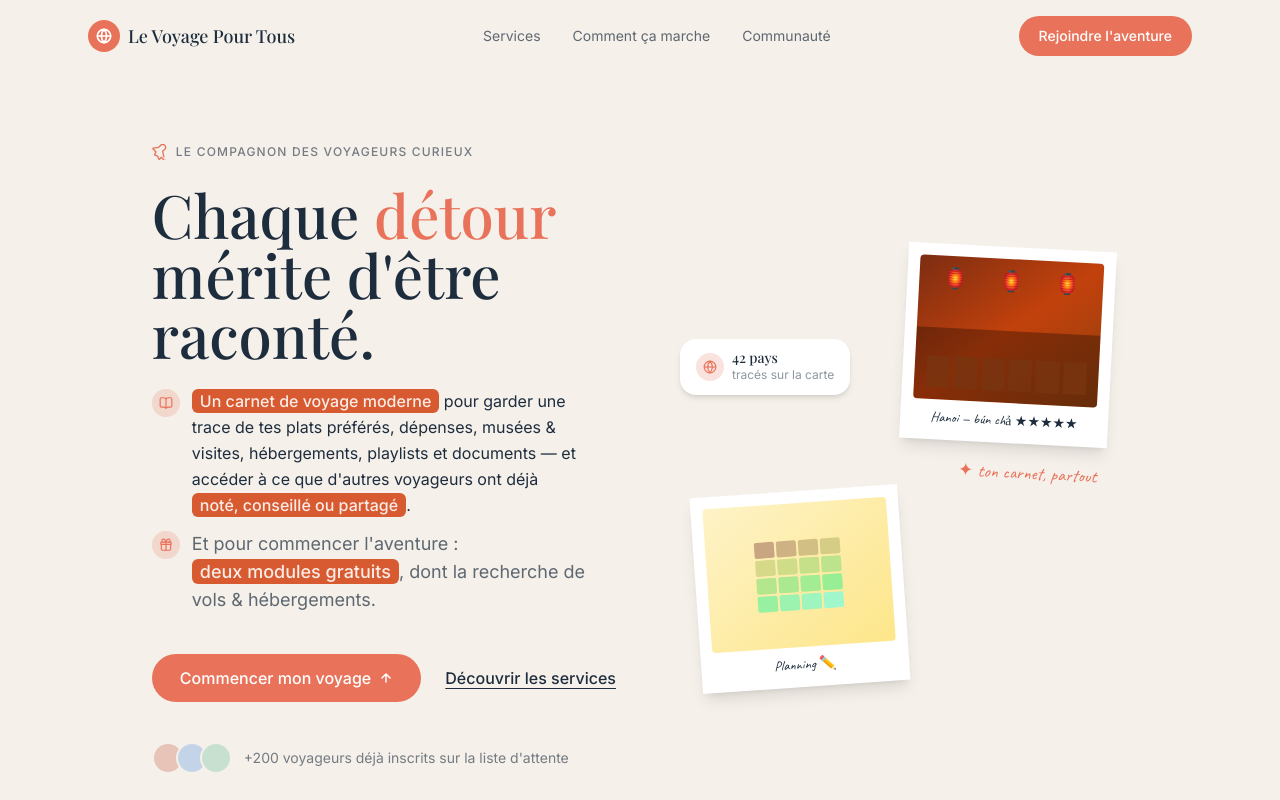
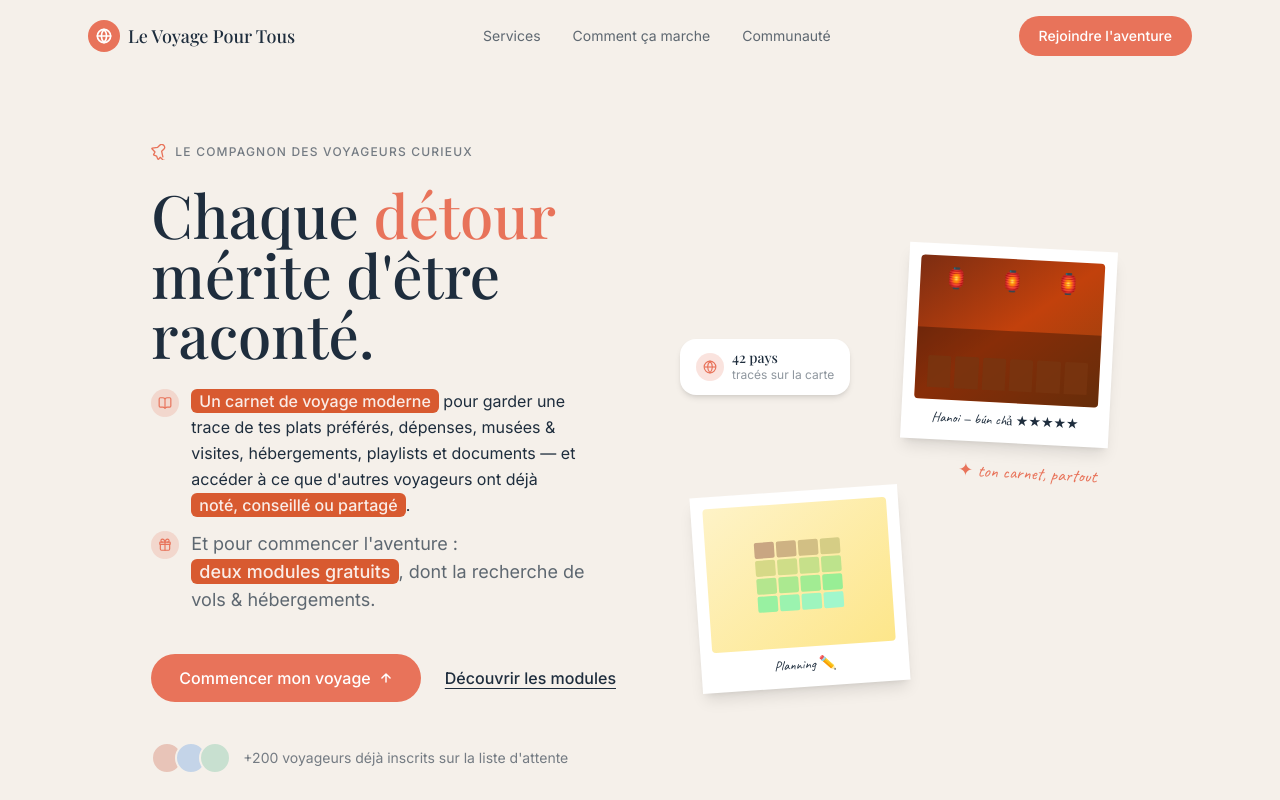
Before and after one commit to ganserecoulibaly/LVPTLanding, a React (Vite) app: page / in a window 1280 px wide. Shown: the top 800 px of the page. Built offline with nearby package versions, Linux system fonts and the light colour scheme; a web font is replaced by a local one.

Commit message:
change HERO

```diff
--- a/src/components/Hero.jsx
+++ b/src/components/Hero.jsx
@@ -52,14 +52,14 @@ export default function Hero() {
 </div>
 
 
-          <div className="flex items-center gap-6 flex-wrap">
+ <div className="flex flex-col sm:flex-row items-center gap-6">
             <a href="#recherche" className="btn-primary justify-center whitespace-nowrap">
               Commencer mon voyage
               <svg width="14" height="14" viewBox="0 0 24 24" fill="none" stroke="currentColor" strokeWidth="2.5" strokeLinecap="round" strokeLinejoin="round">
                 <path d="M12 19V5M5 12l7-7 7 7"/>
               </svg>
             </a>
-            <a href="#services" className="btn-ghost">Découvrir les services</a>
+            <a href="#services" className="btn-ghost">Découvrir les modules</a>
           </div>
 
           {/* Social proof */}
```
